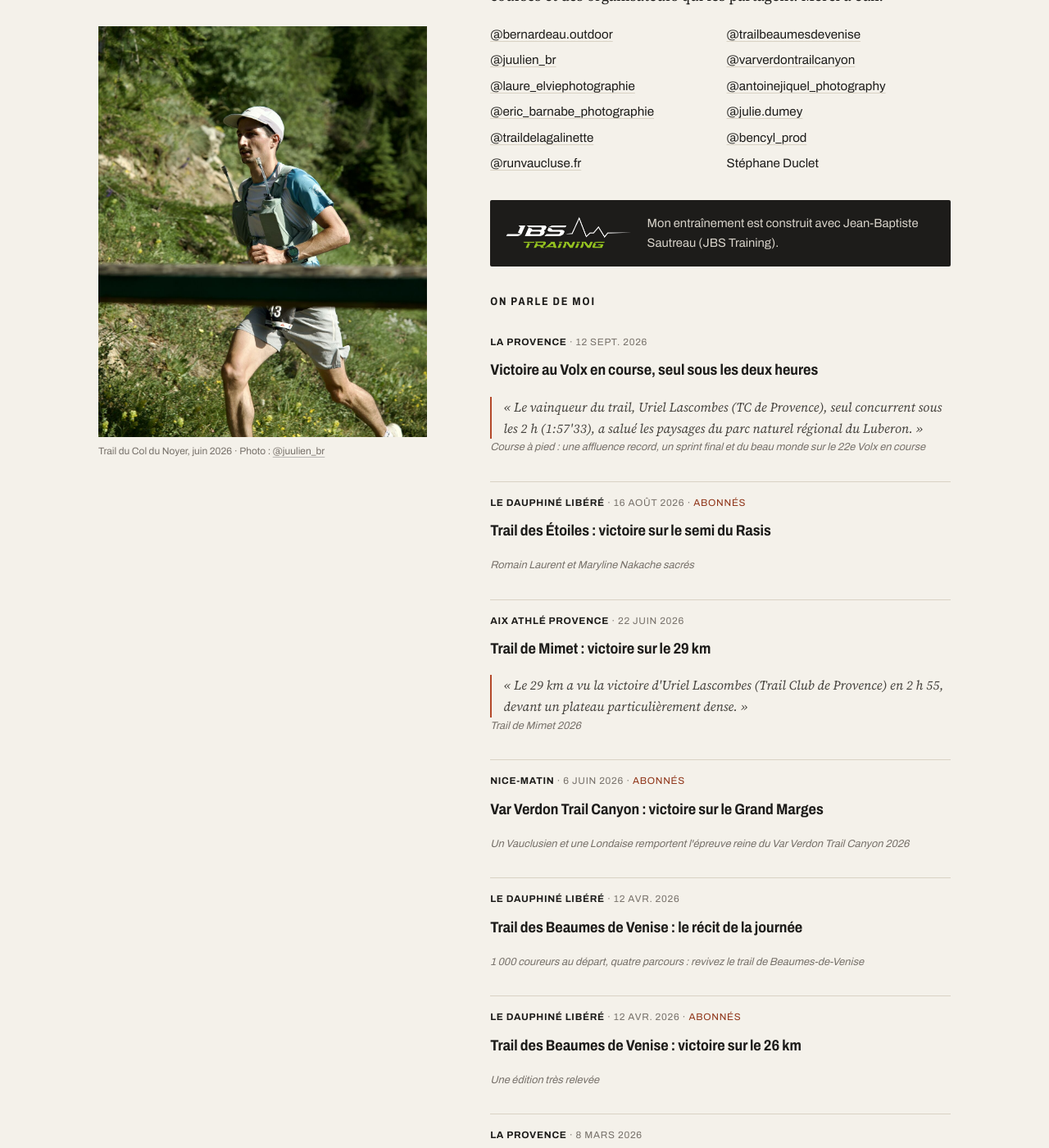
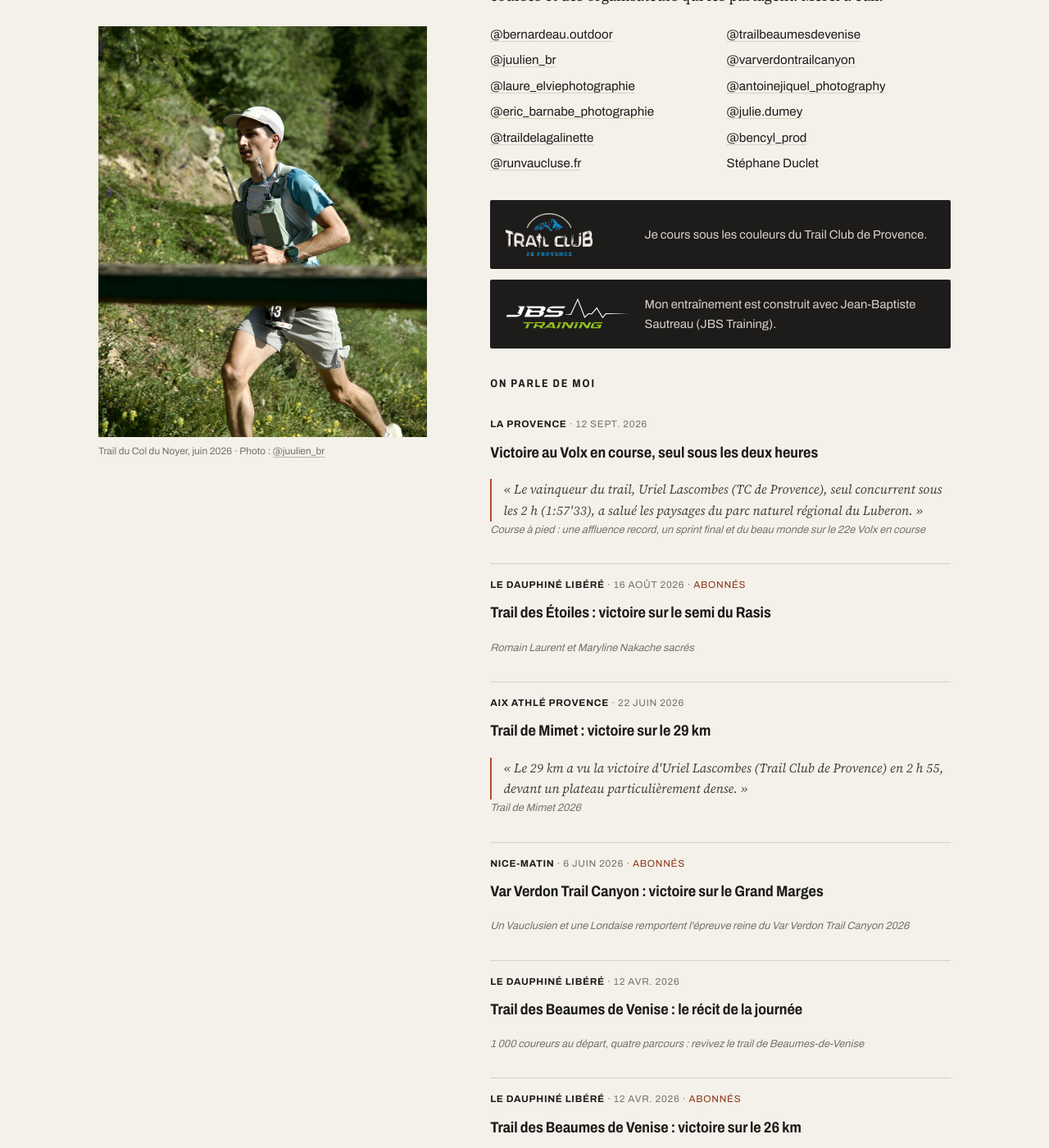
Before and after one commit to ulascombes/Uriel-Lascombes-Trail, a Jekyll site: the page built from a-propos.html, in a window 1280 px wide and 1400 px high, scrolled down 2715 px. Shown: the whole window at 82% size. Built offline with Jekyll 4.4.1, drawn with Linux system fonts in a browser that asks for light colours.

Commit message:
small change

```diff
--- a/_layouts/default.html
+++ b/_layouts/default.html
@@ -59,7 +59,10 @@
       <div>
         <p class="footer-name">Uriel Lascombes</p>
         <p class="footer-meta">{{ p.accroche }} · {{ p.club_nom }}</p>
-        <a class="footer-coach" href="{{ p.coach_lien }}" target="_blank" rel="noopener"><span>Entraîné par</span><img src="{{ '/assets/images/logos/jbs-training.png' | relative_url }}" alt="JBS Training, {{ p.coach_nom }}"></a>
+        <div class="footer-partners">
+          <a class="footer-coach footer-club" href="{{ p.club_lien }}" target="_blank" rel="noopener"><span>Licencié au</span><img src="{{ '/assets/images/logos/tcp.png' | relative_url }}" alt="{{ p.club_nom }}"></a>
+          <a class="footer-coach" href="{{ p.coach_lien }}" target="_blank" rel="noopener"><span>Entraîné par</span><img src="{{ '/assets/images/logos/jbs-training.png' | relative_url }}" alt="JBS Training, {{ p.coach_nom }}"></a>
+        </div>
       </div>
       <ul class="footer-links">
         <li><a href="mailto:{{ p.email }}">{{ p.email }}</a></li>
--- a/a-propos.html
+++ b/a-propos.html
@@ -65,6 +65,10 @@ description: "Uriel Lascombes, coureur de trail court à Marseille, Trail Club d
     <p>Merci aux photographes présents sur les courses, dont les photos illustrent ce site.</p>
     {%- endif %}
 
+    <a class="coach-card club-card" href="{{ p.club_lien }}" target="_blank" rel="noopener">
+      <img src="{{ '/assets/images/logos/tcp.png' | relative_url }}" alt="{{ p.club_nom }}">
+      <span>Je cours sous les couleurs du {{ p.club_nom }}.</span>
+    </a>
     <a class="coach-card" href="{{ p.coach_lien }}" target="_blank" rel="noopener">
       <img src="{{ '/assets/images/logos/jbs-training.png' | relative_url }}" alt="JBS Training">
       <span>Mon entraînement est construit avec {{ p.coach_nom }} (JBS Training).</span>
--- a/assets/css/style.css
+++ b/assets/css/style.css
@@ -951,3 +951,10 @@ a.tag-challenge:hover { background: var(--ink); color: var(--paper); }
 }
 
 .shoe-table-wrap + .shoe-note { margin-bottom: 3.5rem; }
+
+/* Club + entraîneur (pied de page, À propos) */
+.footer-partners { display: flex; flex-wrap: wrap; align-items: center; gap: 0.6rem 2rem; margin-top: 1.1rem; }
+.footer-partners .footer-coach { margin-top: 0; }
+.footer-club img { height: 44px; }
+.coach-card img, .club-card img { width: 150px; height: 52px; object-fit: contain; object-position: left center; }
+.club-card + .coach-card { margin-top: 0.8rem; }
```
Also changed, not shown: assets/images/logos/tcp.png (added).
